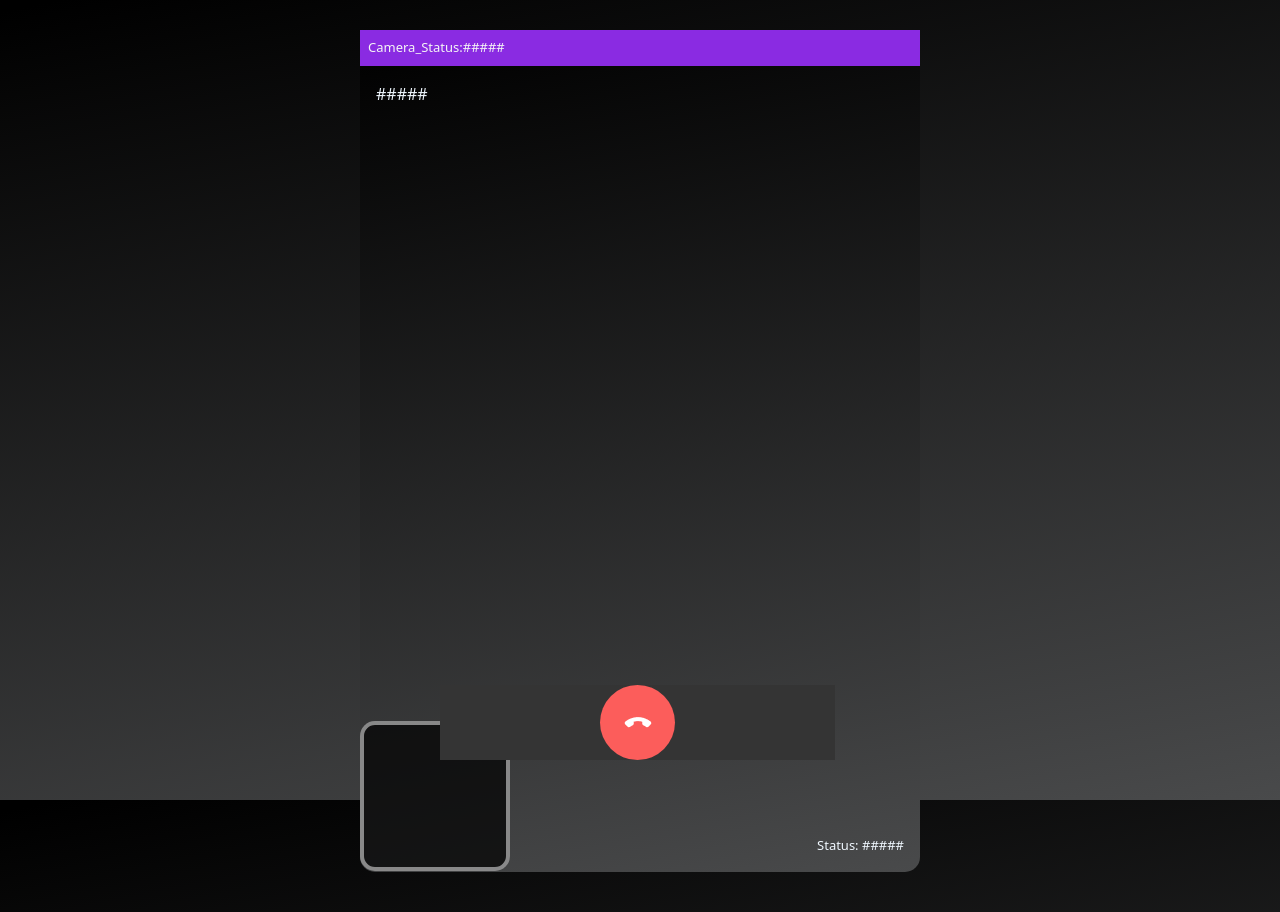
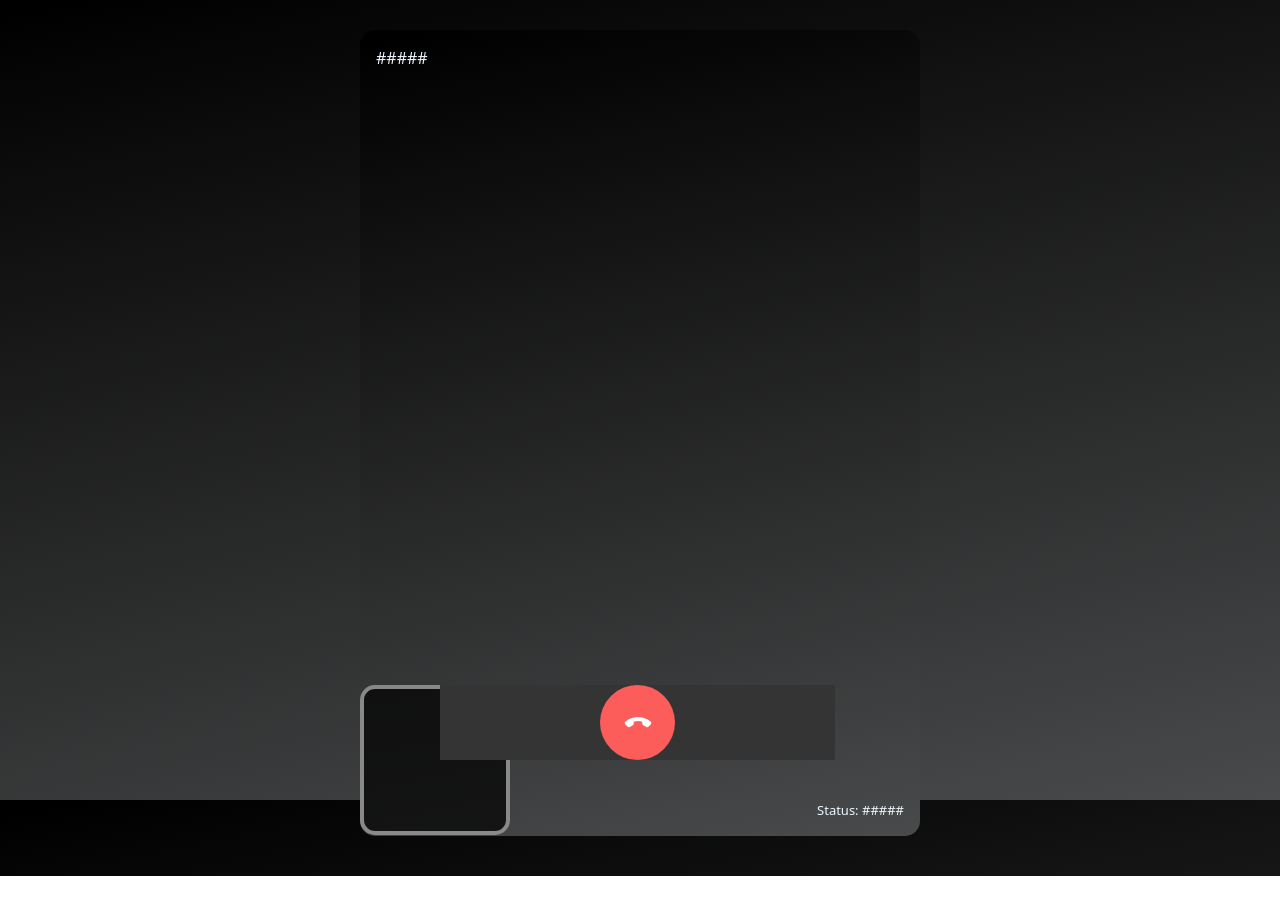
Before and after one commit to REVATHIPARANTHAMAN/VideoSDK_Latest, a website with bundled scripts: page public/customer.html in a window 1280 px wide. After the commit the page ends 876 px from the top, so only its background shows below. Built offline with nearby package versions, Linux system fonts and the light colour scheme; files whose address does not match are found by name.

Commit message:
camera visibility fix

```diff
--- a/public/customer.html
+++ b/public/customer.html
@@ -15,7 +15,7 @@
     <div class='main_container'>
         <div class='call_container'>
             <div class='videos_container'>
-                <div id="status_bar" style="display: block !important;color: whitesmoke;display: none;justify-content: center;align-items: center;padding: 0.5rem;width: 100%;font-size: small;background: blueviolet;"> Camera_Status:<span id="Camera_Status">#####</span></div>
+                <div id="status_bar" style="display: none;color: whitesmoke;display: none;justify-content: center;align-items: center;padding: 0.5rem;width: 100%;font-size: small;background: blueviolet;"> Camera_Status:<span id="Camera_Status">#####</span></div>
 
                 <div
                     style="position: absolute;color: aliceblue;padding: 1rem;bottom: 0rem;right: 0rem;font-size: small;">
```
